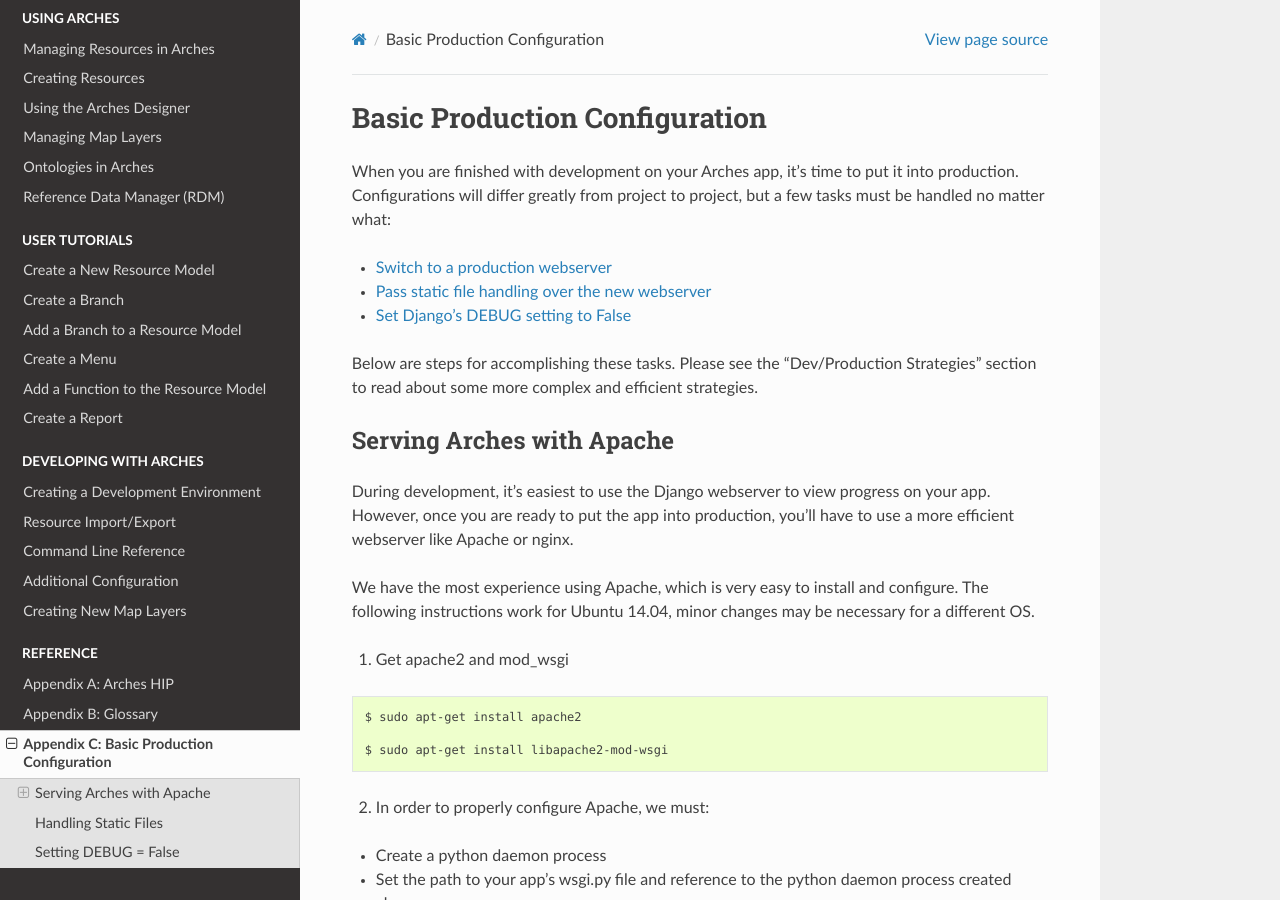
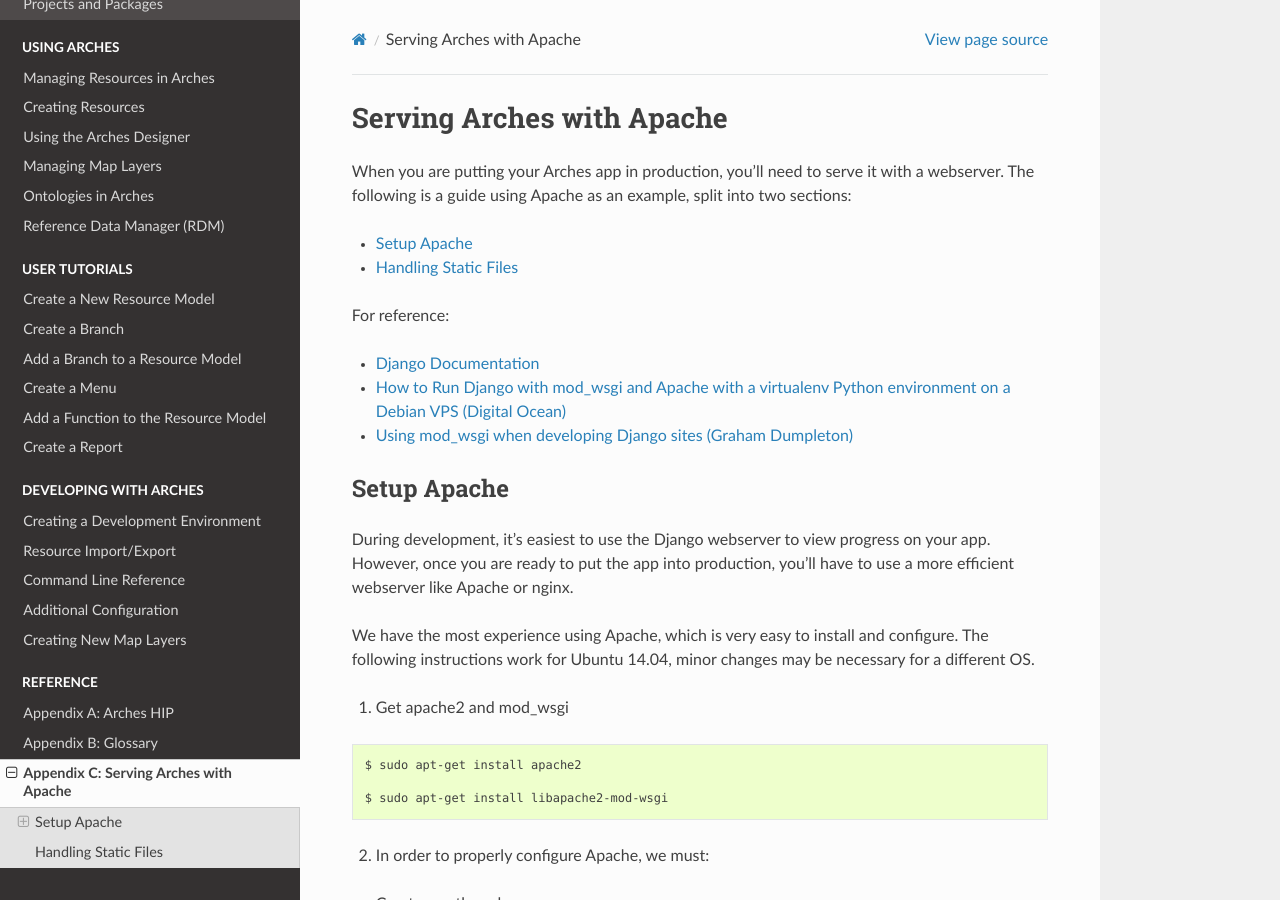
Before and after one commit to archesproject/arches-docs, a Sphinx documentation site: the page built from docs/serving-arches-with-apache.txt, in a window 1280 px wide and 900 px high. Built offline with Sphinx 7.4.7 and the Read the Docs theme 2.0.0, drawn with Linux system fonts in a browser that asks for light colours; some of the changed text lies outside the part shown.

Commit message:
small reconfiguration of the apache tutorial

```diff
--- a/docs/index.txt
+++ b/docs/index.txt
@@ -56,4 +56,4 @@
 
     Appendix A: Arches HIP <arches-hip-contents>
     Appendix B: Glossary <glossary>
-    Appendix C: Basic Production Configuration <basic-production-configuration>
+    Appendix C: Serving Arches with Apache <serving-arches-with-apache>
--- a/docs/basic-production-configuration.txt
+++ b/docs/serving-arches-with-apache.txt
@@ -1,19 +1,21 @@
-##############################
-Basic Production Configuration
-##############################
+##########################
+Serving Arches with Apache
+##########################
 
-When you are finished with development on your Arches app, it's time to put it into production. Configurations will differ greatly from project to project, but a few tasks must be handled no matter what:
+When you are putting your Arches app in production, you'll need to serve it with a webserver. The following is a guide using Apache as an example, split into two sections:
 
-+ `Switch to a production webserver <#serving-arches-with-apache>`_
++ :ref:`Setup Apache`
 
-+ `Pass static file handling over the new webserver <#handling-static-files>`_
++ :ref:`Handling Static Files`
 
-+ `Set Django's DEBUG setting to False <#setting-debug-false>`_
+For reference:
 
-Below are steps for accomplishing these tasks. Please see the "Dev/Production Strategies" section to read about some more complex and efficient strategies.
++ `Django Documentation <https://docs.djangoproject.com/en/2.1/howto/deployment/wsgi/modwsgi/#how-to-use-django-with-apache-and-mod-wsgi>`_
++ `How to Run Django with mod_wsgi and Apache with a virtualenv Python environment on a Debian VPS (Digital Ocean) <https://www.digitalocean.com/community/tutorials/how-to-run-django-with-mod_wsgi-and-apache-with-a-virtualenv-python-environment-on-a-debian-vps>`_
++ `Using mod_wsgi when developing Django sites (Graham Dumpleton) <http://blog.dscpl.com.au/2008/12/using-modwsgi-when-developing-django.html>`_
 
-Serving Arches with Apache
-============================
+Setup Apache
+============
 
 During development, it's easiest to use the Django webserver to view progress on your app. However, once you are ready to put the app into production, you'll have to use a more efficient webserver like Apache or nginx.
 
@@ -26,7 +28,6 @@
    $ sudo apt-get install apache2
 
    $ sudo apt-get install libapache2-mod-wsgi
-
 
 
 2. In order to properly configure Apache, we must:
@@ -166,21 +167,4 @@
 
    $ sudo service apache2 restart
 
-Note that you must now run the ``collectstatic`` command *any time* you make any changes to .js or .css files.
-
-Setting DEBUG = False
-=====================
-
-Now that you have turned over the webserver responsibilities to a production webserver (in this case, Apache), you are ready for the final step. Open your ``settings.py`` (or ``settings_local.py``) file, and set ``DEBUG = False`` (just add that line if necessary). Now restart Apache.
-
-Turning off the Django debug mode will:
-
-1. Suppress the verbose Django error messages in favor of a standard 404 or 500 error page.
-
-.. IMPORTANT:: Make sure these files exist in your templates directory!
-
-2. Cause Django to stop serving static files.
-
-.. NOTE:: This is fine, because we have Apache doing that now.
-
-You will now find Django error messages printed in your ``arches.log`` file.
+.. IMPORTANT:: You must now run ``python manage.py collectstatic`` *any time* you make any changes to static files (.js, .css, or images).
```
Also changed, not shown: docs/initial-configuration.txt (+18 -0 lines).
